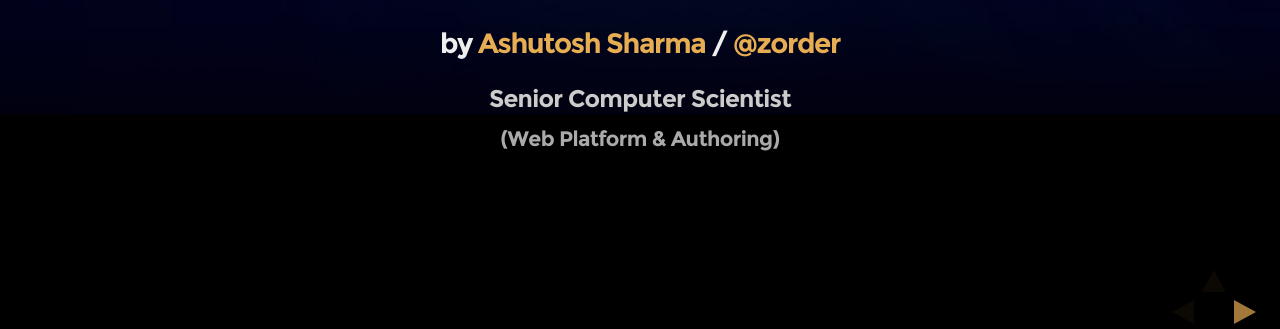
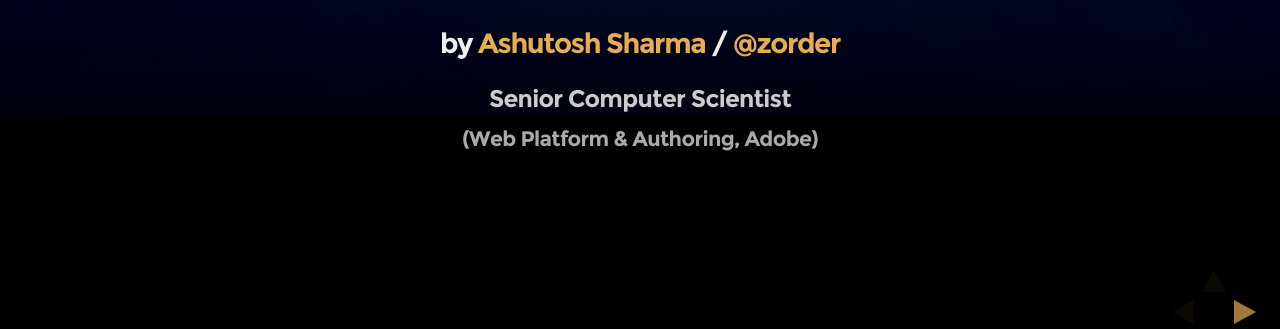
Before and after one commit to toshsharma/presentation-js-modules, a website: page index.html in a window 1280 px wide. Shown: the part 422-751 px from the top of the page. Drawn offline with Linux system fonts and the light colour scheme.

Commit message:
Update index.html

```diff
--- a/index.html
+++ b/index.html
@@ -125,7 +125,7 @@
                         Senior Computer Scientist
                     </h4>
                     <h5>
-                        (Web Platform & Authoring)
+                        (Web Platform & Authoring, Adobe)
                     </h5>
 				</section>
 
```
